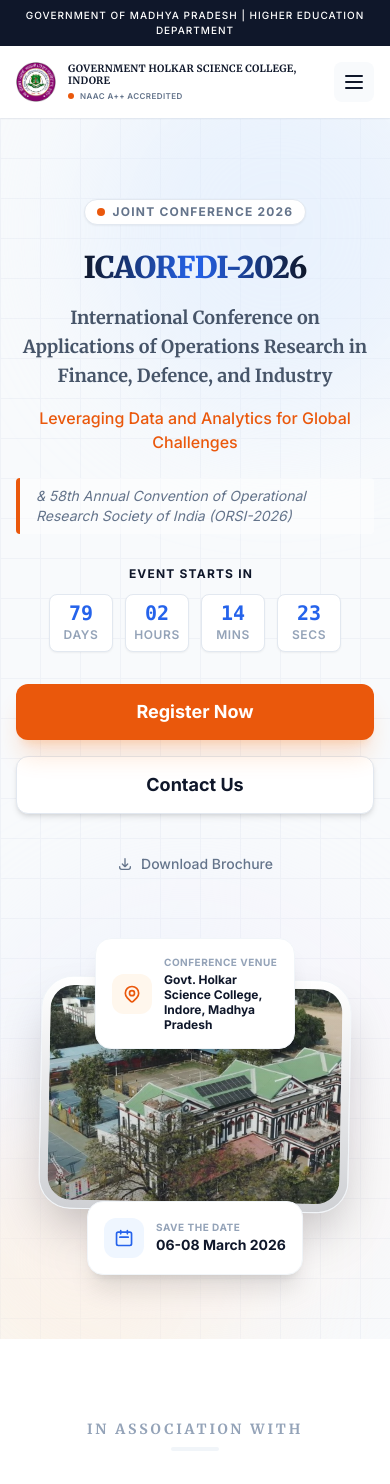
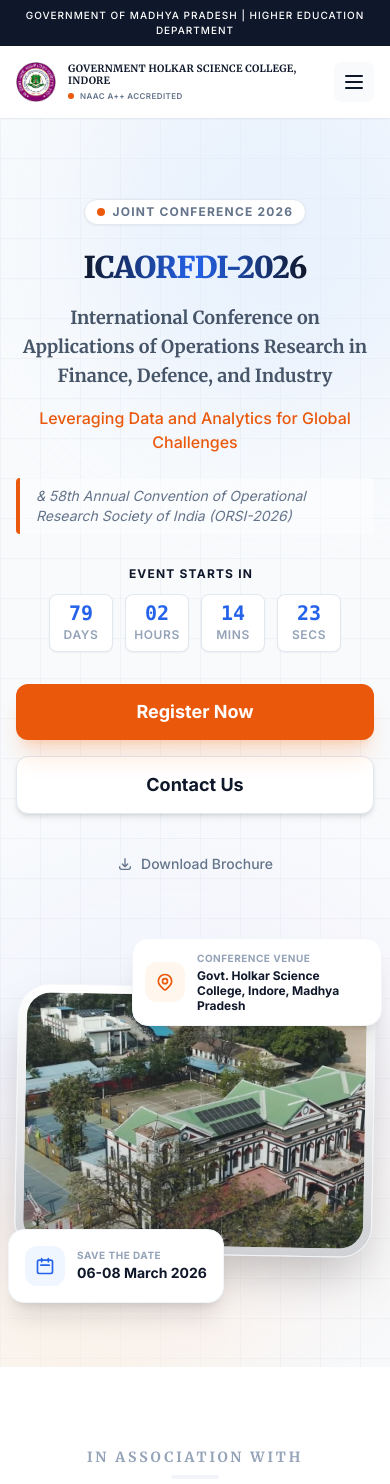
Before and after one commit to vikrantwiz02/ORSI-Conference-2025, a React (Vite) app: page / in a window 390 px wide. Shown: the top 1484 px of the page. Built offline with nearby package versions, Linux system fonts and the light colour scheme.

Commit message:
fix(Footer): update link for Holkar Science College and improve button structure in Hero component

```diff
--- a/components/Footer.tsx
+++ b/components/Footer.tsx
@@ -71,7 +71,7 @@
                     </a>
                 </li>
                 <li>
-                    <a href="#" className="flex items-center gap-2 group hover:text-white transition-colors bg-slate-800/30 p-3 rounded-lg border border-transparent hover:border-slate-700">
+                    <a href="https://collegeholkar.org/" target="_blank" rel="noreferrer" className="flex items-center gap-2 group hover:text-white transition-colors bg-slate-800/30 p-3 rounded-lg border border-transparent hover:border-slate-700">
                         <ExternalLinkIcon className="w-5 h-5 text-govt-blue group-hover:text-white transition-colors" />
                         <span className="text-sm font-medium">Holkar Science College</span>
                     </a>
--- a/components/Hero.tsx
+++ b/components/Hero.tsx
@@ -101,9 +101,9 @@
                          <a href="#register" className="bg-govt-accent hover:bg-orange-700 text-white px-8 py-3.5 rounded-xl font-bold text-lg shadow-xl shadow-orange-500/20 transition-all transform hover:-translate-y-1 hover:scale-105 text-center w-full sm:w-auto sm:min-w-[180px] flex items-center justify-center">
                             Register Now
                          </a>
-                         <button className="bg-white hover:bg-slate-50 text-govt-navy border border-slate-200 px-8 py-3.5 rounded-xl font-bold text-lg shadow-md transition-all hover:border-govt-blue w-full sm:w-auto sm:min-w-[180px]">
+                         <a href="#contact" className="bg-white hover:bg-slate-50 text-govt-navy border border-slate-200 px-8 py-3.5 rounded-xl font-bold text-lg shadow-md transition-all hover:border-govt-blue w-full sm:w-auto sm:min-w-[180px] text-center">
                             Contact Us
-                         </button>
+                         </a>
                     </div>
 
                     {/* Secondary Download Button */}
@@ -118,9 +118,9 @@
                 </div>
 
                 {/* Right Side Visuals */}
-                <div className="w-full lg:w-1/2 relative mt-8 lg:mt-0 flex justify-center lg:justify-end px-6 sm:px-0">
+                <div className="w-full lg:w-1/2 relative mt-8 lg:mt-0 flex justify-center lg:justify-end">
                     {/* Main Visual Card */}
-                    <div className="relative w-full max-w-lg lg:max-w-xl pb-12 sm:pb-16 pt-6 sm:pt-12">
+                    <div className="relative w-full max-w-lg lg:max-w-xl pb-8 pt-8">
                         {/* Card Container with Rotation */}
                         <div className="relative bg-white p-2 rounded-[2rem] shadow-2xl transform rotate-1 transition-transform duration-500 hover:rotate-0 z-20 aspect-[4/3] overflow-hidden border border-slate-100">
                              {/* College Image */}
@@ -133,7 +133,7 @@
                         </div>
 
                         {/* Floating Info Cards */}
-                        <div className="absolute -bottom-4 left-1/2 -translate-x-1/2 sm:left-auto sm:translate-x-0 sm:-bottom-8 sm:-left-6 bg-white p-4 sm:p-5 rounded-2xl shadow-xl border border-slate-100 min-w-[180px] text-left z-30 animate-fade-in-up">
+                        <div className="absolute -bottom-4 -left-2 sm:-bottom-8 sm:-left-6 bg-white p-4 sm:p-5 rounded-2xl shadow-xl border border-slate-100 min-w-[180px] text-left z-30 animate-fade-in-up">
                             <div className="flex items-center gap-3">
                                 <div className="bg-blue-50 p-2.5 rounded-xl text-govt-blue">
                                     <CalendarIcon className="w-5 h-5" />
@@ -150,7 +150,7 @@
                             href="https://maps.app.goo.gl/sZ6dZiF9nX3BJ5DV8"
                             target="_blank"
                             rel="noopener noreferrer"
-                            className="absolute -top-4 left-1/2 -translate-x-1/2 sm:left-auto sm:translate-x-0 sm:-top-8 sm:-right-6 bg-white p-4 sm:p-5 rounded-2xl shadow-xl border border-slate-100 min-w-[200px] max-w-[280px] text-left z-30 animate-fade-in-down delay-100 hover:scale-105 hover:shadow-2xl transition-all duration-300 group cursor-pointer"
+                            className="absolute -top-4 -right-2 sm:-top-8 sm:-right-6 bg-white p-3 sm:p-5 rounded-2xl shadow-xl border border-slate-100 min-w-[180px] sm:min-w-[200px] max-w-[250px] sm:max-w-[280px] text-left z-30 animate-fade-in-down delay-100 hover:scale-105 hover:shadow-2xl transition-all duration-300 group cursor-pointer"
                         >
                             <div className="flex items-center gap-3">
                                 <div className="bg-orange-50 p-2.5 rounded-xl text-govt-accent group-hover:bg-govt-accent group-hover:text-white transition-colors">
```
